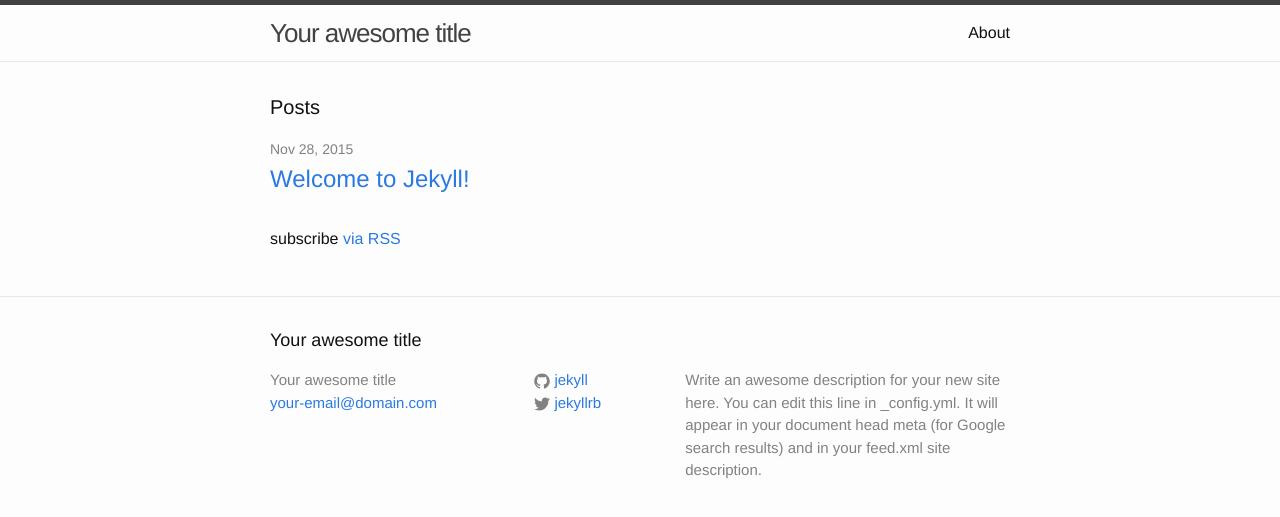
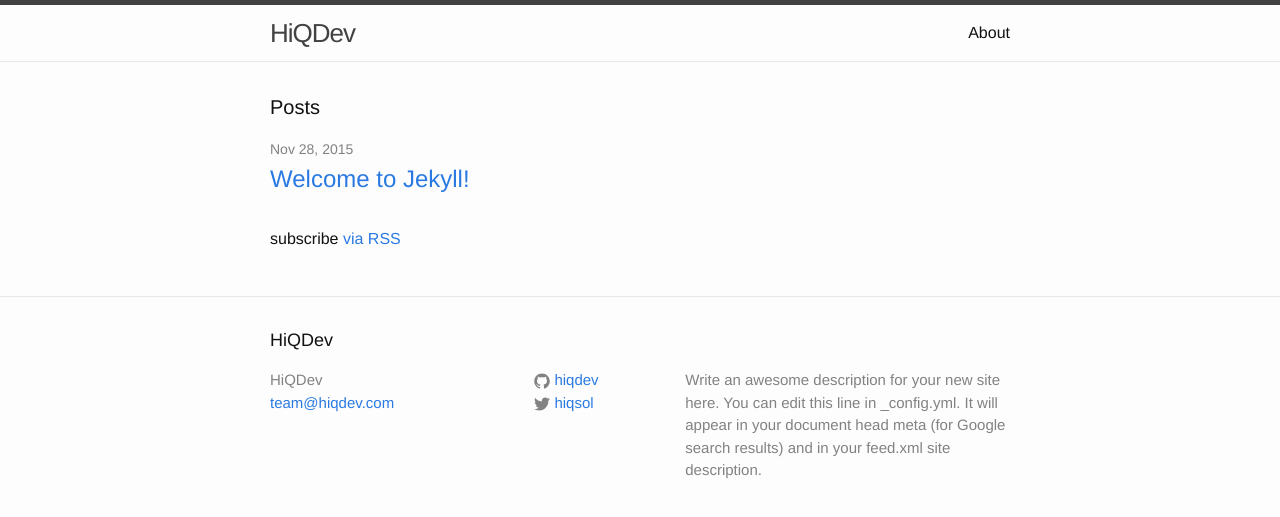
Before and after one commit to hiqdev/hiqdev.github.io, a Jekyll site: the page built from index.html, in a window 1280 px wide. Shown: the top 517 px of the page. Built offline with Jekyll 4.4.1, drawn with Linux system fonts in a browser that asks for light colours.

Commit message:
fixed jekyll config

```diff
--- a/_config.yml
+++ b/_config.yml
@@ -1,15 +1,15 @@
 # Site settings
-title: Your awesome title
-email: your-email@domain.com
+title: HiQDev
+email: team@hiqdev.com
 description: > # this means to ignore newlines until "baseurl:"
   Write an awesome description for your new site here. You can edit this
   line in _config.yml. It will appear in your document head meta (for
   Google search results) and in your feed.xml site description.
 baseurl: "" # the subpath of your site, e.g. /blog/
-url: "http://yourdomain.com" # the base hostname & protocol for your site
-twitter_username: jekyllrb
-github_username:  jekyll
-pygments: true
+url: "http://hiqdev.com" # the base hostname & protocol for your site
+twitter_username: hiqsol
+github_username:  hiqdev
+higlighter: pygments
 
 # Build settings
 markdown: kramdown
```
